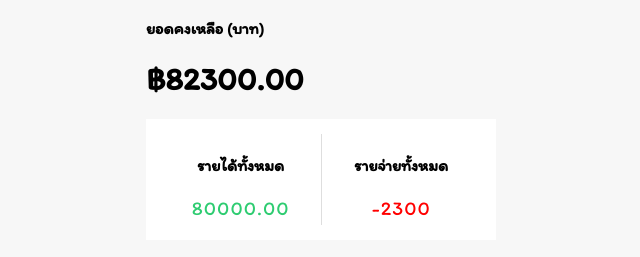
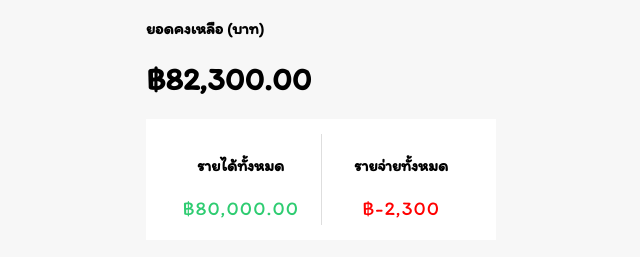
Before and after one commit to sawaros-sonpakdee/React-basic, a React (Create React App) app in the folder react-basic/: page / in a window 1280 px wide. Shown: the part 329-586 px from the top of the page, without its empty margins (319-959 px from the left). Built offline with nearby package versions, Linux system fonts and the light colour scheme.

Commit message:
Format number

```diff
--- a/react-basic/src/components/Item.js
+++ b/react-basic/src/components/Item.js
@@ -1,6 +1,5 @@
 import './Item.css'
 import PropTypes from 'prop-types'
-
 
 
 const Item = (props) => {
@@ -8,9 +7,13 @@
     const status = amount < 0 ? "expense" : "income"
     const symbol = amount < 0 ? "-" : "+"
 
+    const formatNumber =(num)=>{
+        return num.toString().replace(/(\d)(?=(\d{3})+(?!\d))/g,'$1,')
+    }
+
     return (
         // <li>{props.title}< span>{props.amount}</span></li>
-        <li className={status}>{title} {status}< span>{symbol}{Math.abs(amount)}</span>
+        <li className={status}>{title} {status}< span>{symbol}{formatNumber(Math.abs(amount))}</span>
             {/* <DataContext.Consumer>
             {value=><span>{value}</span>}
             </DataContext.Consumer> */}
--- a/react-basic/src/components/ReportComponent.js
+++ b/react-basic/src/components/ReportComponent.js
@@ -3,18 +3,21 @@
 import './ReportComponent.css'
 const ReportComponent=()=>{
     const {income,expense}  =  useContext(DataContext)
+    const formatNumber =(num)=>{
+        return num.toString().replace(/(\d)(?=(\d{3})+(?!\d))/g,'$1,')
+    }
     return(
         <div>
             <h4>ยอดคงเหลือ (บาท)</h4>
-            <h1>฿{(income-expense).toFixed(2)}</h1>
+            <h1>฿{formatNumber((income-expense).toFixed(2))}</h1>
             <div className="report-container">
                 <div>
                     <h4>รายได้ทั้งหมด</h4>
-                    <p className="report plus">{income}</p>
+                    <p className="report plus">฿{formatNumber(income)}</p>
                 </div>
                 <div>
                     <h4>รายจ่ายทั้งหมด</h4>
-                    <p className="report minus">{expense}</p>
+                    <p className="report minus">฿{formatNumber(expense)}</p>
                 </div>
             </div>
         </div>
```
